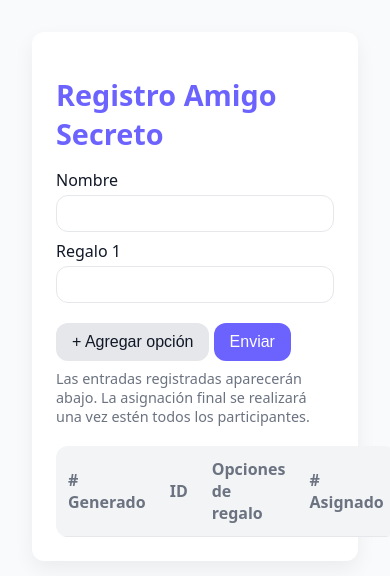
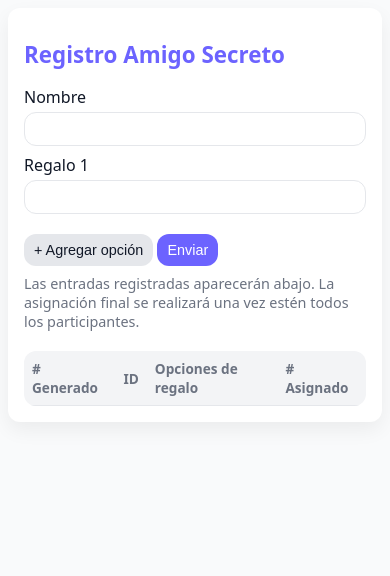
Before and after one commit to elmasteo/amigosecreto, a website: page index.html in a window 390 px wide. Drawn offline with Linux system fonts and the light colour scheme; no server answers.

Commit message:
ajuste responsive

```diff
--- a/index.html
+++ b/index.html
@@ -142,6 +142,18 @@
   @keyframes fadeIn {
     from { transform: translateY(-20px); opacity: 0; }
     to { transform: translateY(0); opacity: 1; }
+  }
+
+  /* Responsive */
+  @media (max-width: 600px) {
+    body { padding: 8px; }
+    .card { padding: 16px; }
+    h1 { font-size: 1.4rem; }
+    th, td { padding: 8px; font-size: 0.85rem; }
+    input, button { font-size: 0.9rem; padding: 8px 10px; }
+    .modal { padding: 16px; }
+    .modal h2 { font-size: 1.2rem; }
+    .modal strong { font-size: 1.3rem; }
   }
 </style>
 </head>
```
